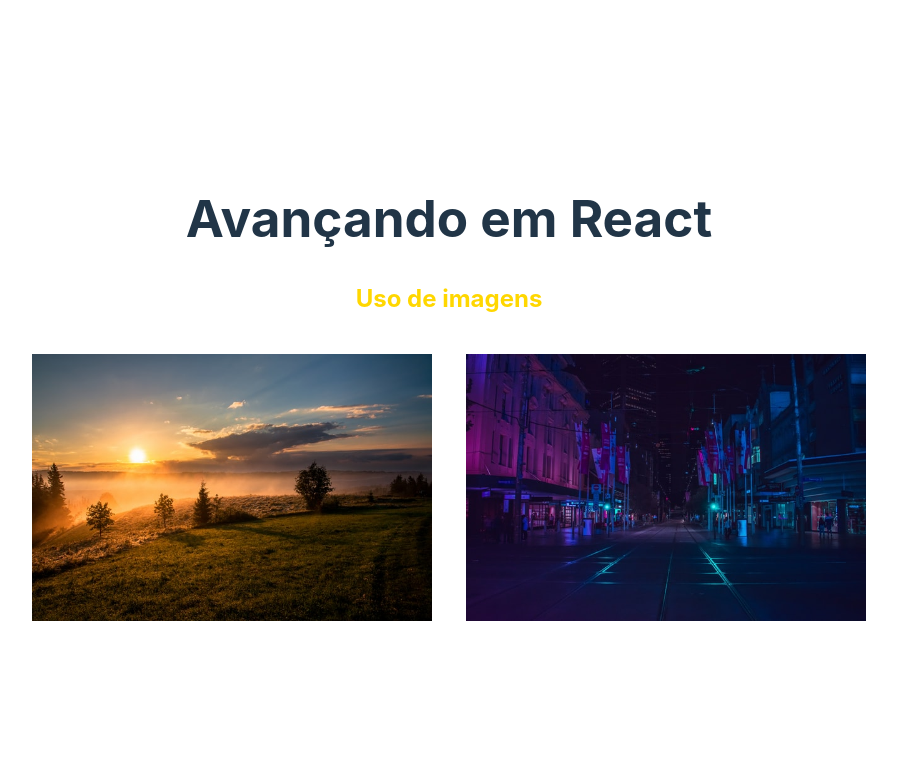
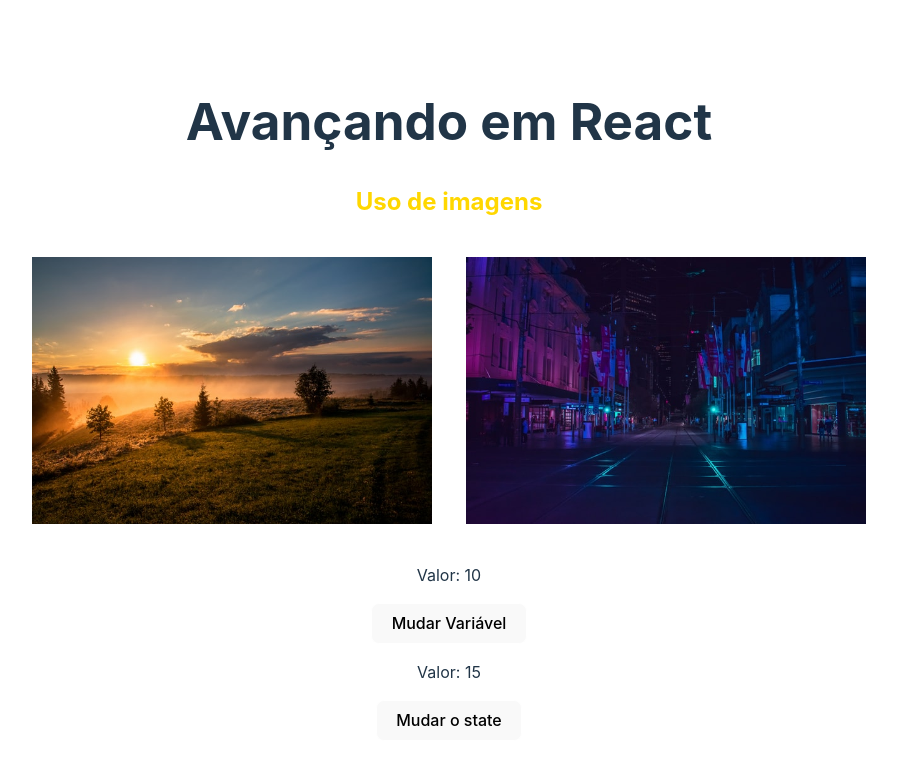
Before and after one commit to lucianobrsts/cursoreactudemy, a React (Vite) app in the folder 3_AVANCANDO_NO_REACT/avancando/: page / in a window 1280 px wide. Shown: the top 764 px of the page, without its empty margins (191-1088 px from the left). Built offline with nearby package versions, Linux system fonts and the light colour scheme.

Commit message:
useState na prática

```diff
--- a/3_AVANCANDO_NO_REACT/avancando/src/App.css
+++ b/3_AVANCANDO_NO_REACT/avancando/src/App.css
@@ -50,3 +50,7 @@ img {
   width: 400px;
   margin: 1em;
 }
+
+button {
+  border: solid 1px #fff;
+}
--- a/3_AVANCANDO_NO_REACT/avancando/src/App.jsx
+++ b/3_AVANCANDO_NO_REACT/avancando/src/App.jsx
@@ -2,6 +2,7 @@ import { useState } from "react";
 import "./App.css";
 
 import City from './assets/city.jpg'
+import ManagerData from "./components/ManagerData";
 
 function App() {
   const [count, setCount] = useState(0);
@@ -16,6 +17,8 @@ function App() {
 
       {/* Imagem em asset*/}
       <img src={City} alt="City" />
+
+      <ManagerData />
     </div>
   );
 }
--- /dev/null
+++ b/3_AVANCANDO_NO_REACT/avancando/src/components/ManagerData.jsx
@@ -0,0 +1,23 @@
+import { useState } from "react";
+
+const ManagerData = ()  => {
+    let someData = 10;
+
+    console.log(someData)
+
+    const [number, setNumber] = useState(15);
+
+    console.log(number)
+
+    return (
+        <div>
+            <p>Valor: {someData}</p>
+            <button onClick={() => (someData = 15)}>Mudar Variável</button>
+
+            <p>Valor: {number}</p>
+            <button onClick={() => setNumber(25)}>Mudar o state</button>
+        </div>
+    )
+}
+
+export default ManagerData
```
